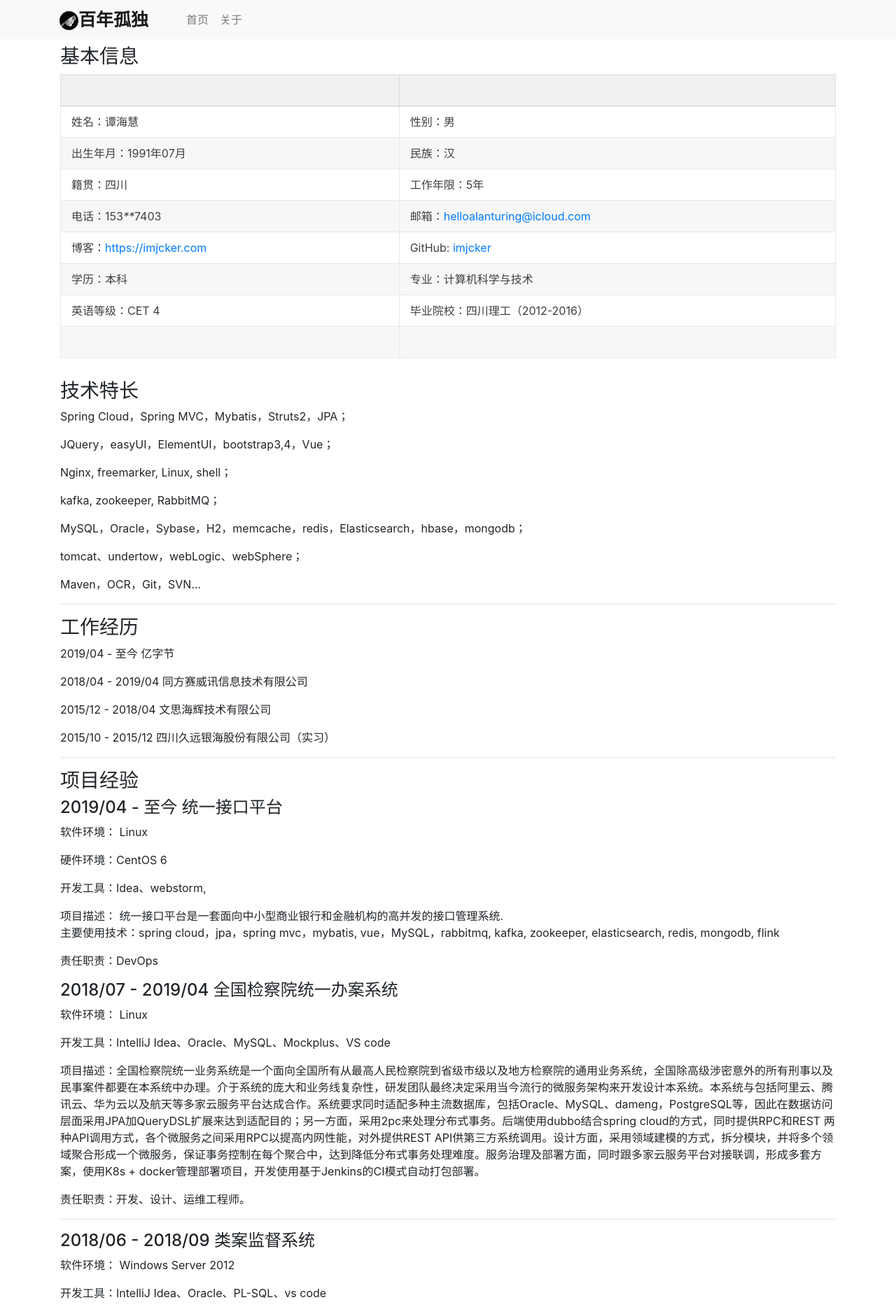
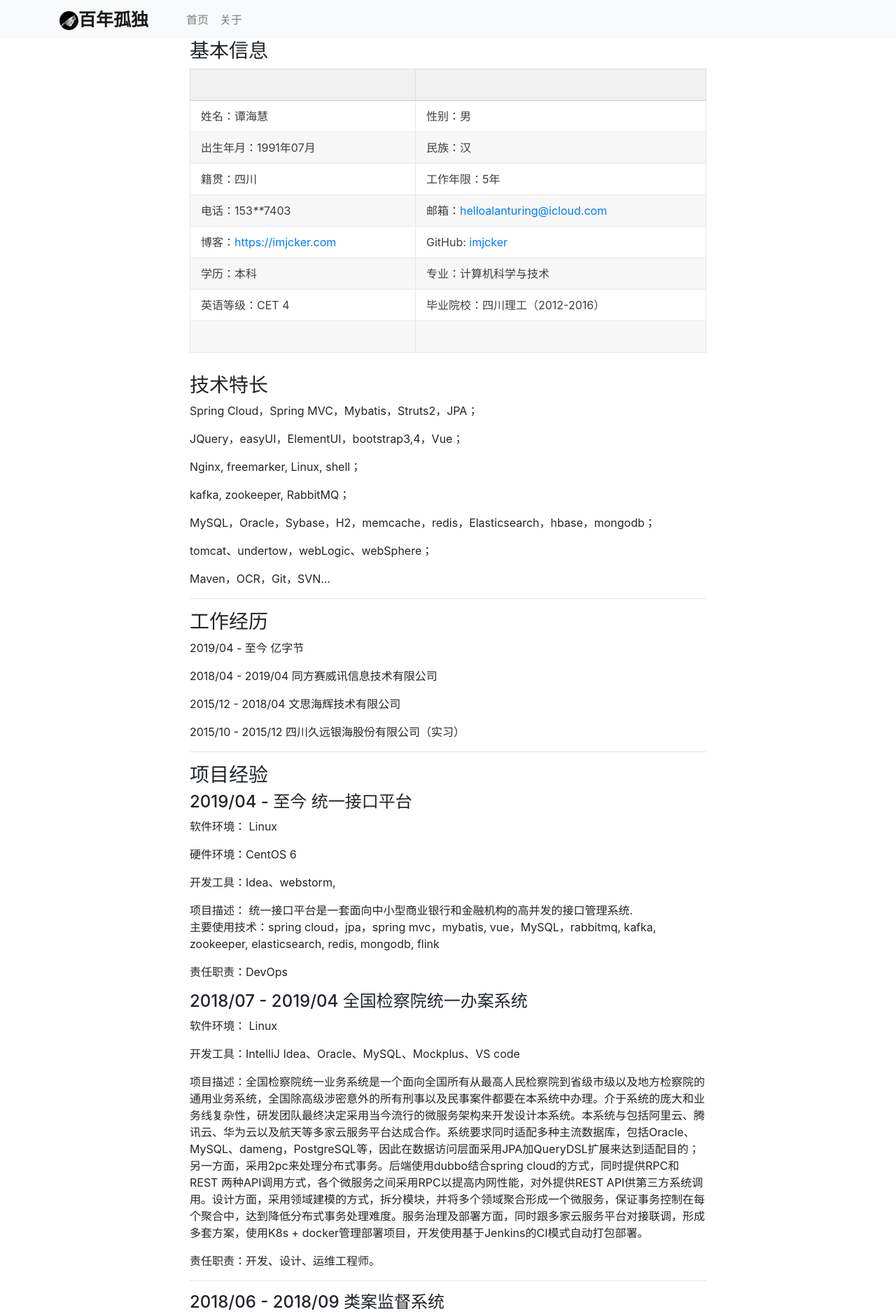
Before and after one commit to imjcker/imjcker.github.io, a Jekyll site: the page built from resume.md, in a window 1280 px wide. Shown: the top 1878 px of the page at 70% size. Built offline with Jekyll 4.4.1, drawn with Linux system fonts in a browser that asks for light colours; nearby versions of some CDN libraries; some of the changed text lies outside the part shown.

Commit message:
update pages

```diff
--- a/_includes/footer.html
+++ b/_includes/footer.html
@@ -41,7 +41,13 @@
                     最新文章:
                     <ul class="list-group list-group-flush">
                         {% for post in site.posts limit:10 %}
-                        <li class="list-group-item bg-light" style="padding: 0; line-height: 30px;"><a href="{{ post.url | relative_url }}">{{post.title}}</a></li>
+                        <li class="list-group-item bg-light" style="padding: 0; line-height: 30px;">
+                            <a href="{{ post.url | relative_url }}">{{post.title}}</a>
+                            <time class="dt-published text-muted" style="float: right" datetime="{{ page.date | date_to_xmlschema }}" itemprop="datePublished">
+                                {%- assign date_format = site.minima.date_format | default: "%b %-d, %Y" -%}
+                                <small>{{ post.date | date: "%Y年%m月%d日" }}</small>
+                            </time>
+                        </li>
                         {% endfor %}
                     </ul>
                 {%- endif -%}
--- a/_includes/head.html
+++ b/_includes/head.html
@@ -39,7 +39,9 @@
       background-color: #ffffff;
     }
     body > .container {
-      padding: 8px 16px 0;
+      width: auto;
+      max-width: 768px;
+      padding: 0 15px;
     }
 
     .footer > .container {
```
Also changed, not shown: _layouts/home.html (+1 -36 lines).
